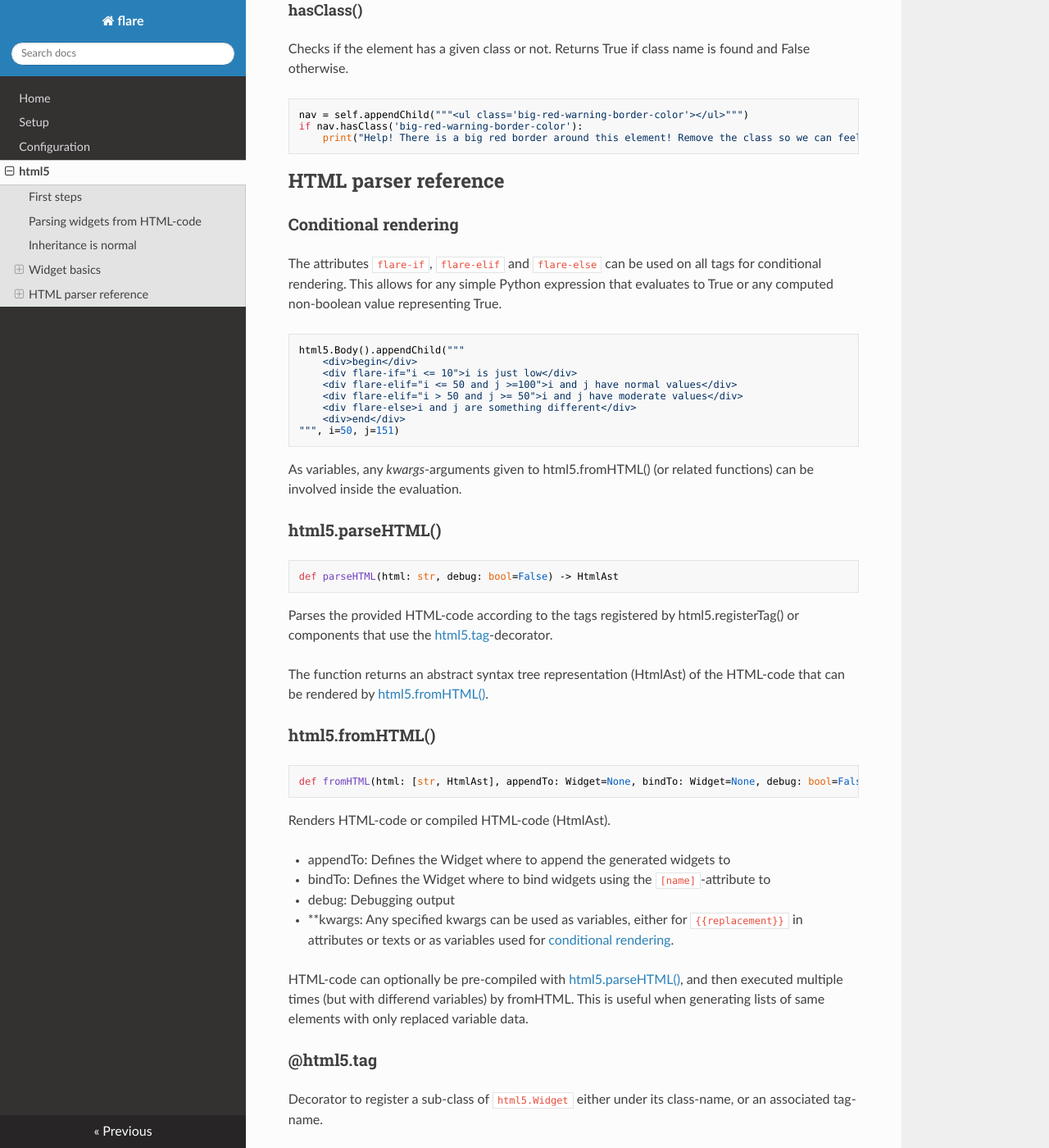
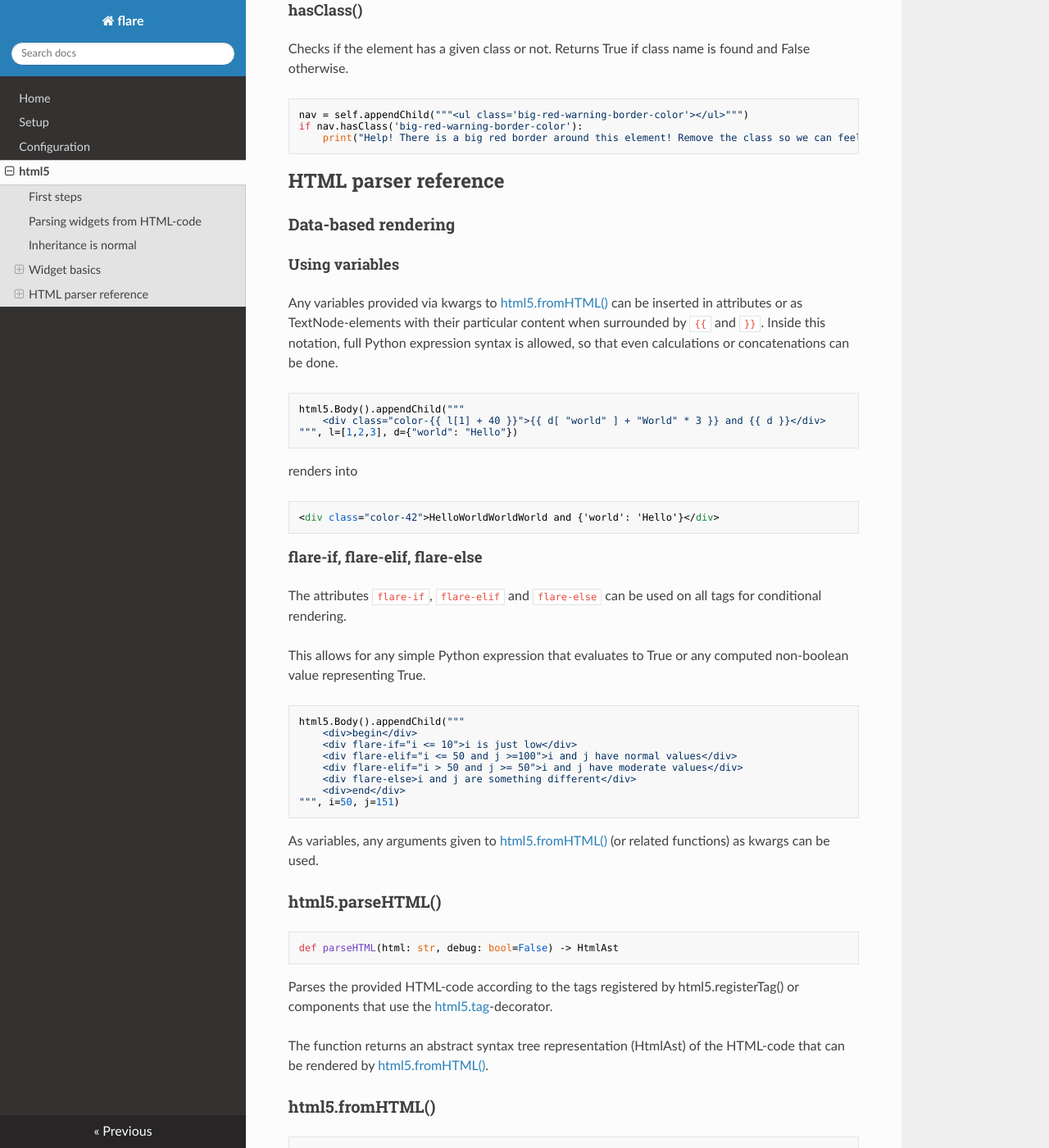
Before and after one commit to passion0714/python, an MkDocs documentation site: the page built from docs/html5.md, in a window 1280 px wide and 1400 px high, scrolled down 5074 px. Shown: the whole window at 82% size. Built offline with MkDocs 1.6.1, drawn with Linux system fonts in a browser that asks for light colours; nearby versions of some CDN libraries; some of the changed text lies outside the part shown.

Commit message:
Allow expressions {{in+variable["placeholders"]}}

````diff
--- a/docs/html5.md
+++ b/docs/html5.md
@@ -221,9 +221,28 @@ if nav.hasClass('big-red-warning-border-color'):
 
 ## HTML parser reference
 
-### Conditional rendering
+### Data-based rendering
+
+#### Using variables
+
+Any variables provided via kwargs to [html5.fromHTML()](#html5fromhtml) can be inserted in attributes or as TextNode-elements with their particular content when surrounded by `{{` and `}}`. Inside this notation, full Python expression syntax is allowed, so that even calculations or concatenations can be done.
+
+```python
+html5.Body().appendChild("""
+    <div class="color-{{ l[1] + 40 }}">{{ d[ "world" ] + "World" * 3 }} and {{ d }}</div>
+""", l=[1,2,3], d={"world": "Hello"})
+```
+
+renders into
+
+```html
+<div class="color-42">HelloWorldWorldWorld and {'world': 'Hello'}</div>
+```
+
+#### flare-if, flare-elif, flare-else
 
 The attributes `flare-if`, `flare-elif` and `flare-else` can be used on all tags for conditional rendering.
+
 This allows for any simple Python expression that evaluates to True or any computed non-boolean value representing True.
 
 ```python
@@ -237,7 +256,7 @@ html5.Body().appendChild("""
 """, i=50, j=151)
 ```
 
-As variables, any *kwargs*-arguments given to html5.fromHTML() (or related functions) can be involved inside the evaluation.
+As variables, any arguments given to [html5.fromHTML()](#html5fromhtml) (or related functions) as kwargs can be used.
 
 
 ### html5.parseHTML()
@@ -262,10 +281,10 @@ Renders HTML-code or compiled HTML-code (HtmlAst).
 - appendTo: Defines the Widget where to append the generated widgets to
 - bindTo: Defines the Widget where to bind widgets using the `[name]`-attribute to
 - debug: Debugging output
-- **kwargs: Any specified kwargs can be used as variables, either for `{{replacement}}` in attributes or texts or as variables used for [conditional rendering](#conditional-rendering).
+- **kwargs: Any specified kwargs are available as [variables to any expressions](#using-variables).
 
 
-HTML-code can optionally be pre-compiled with [html5.parseHTML()](#html5parsehtml), and then executed multiple times (but with differend variables) by fromHTML. This is useful when generating lists of same elements with only replaced variable data.
+HTML-code can optionally be pre-compiled with [html5.parseHTML()](#html5parsehtml), and then executed multiple times (but with different variables) by fromHTML. This is useful when generating lists of same elements with only replaced variable data.
 
 
 ### @html5.tag
````
Also changed, not shown: 1 other file.
